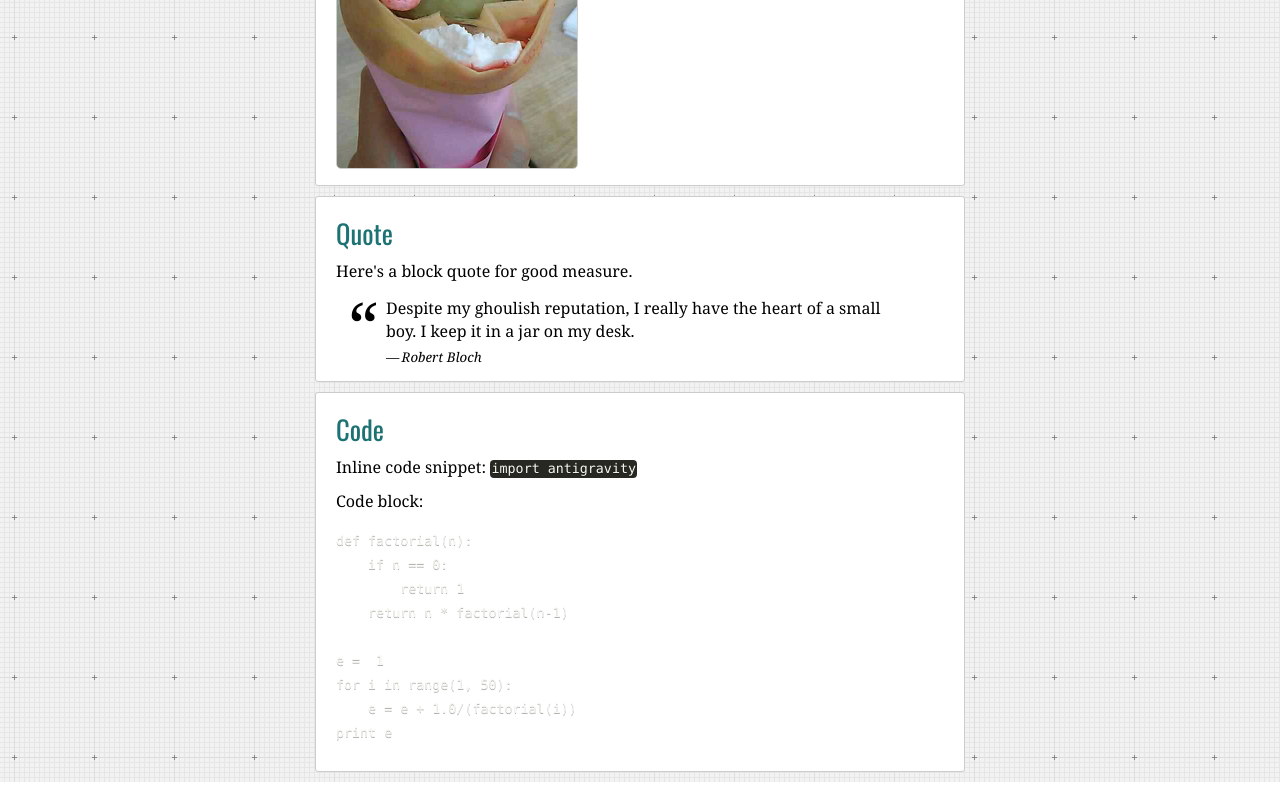
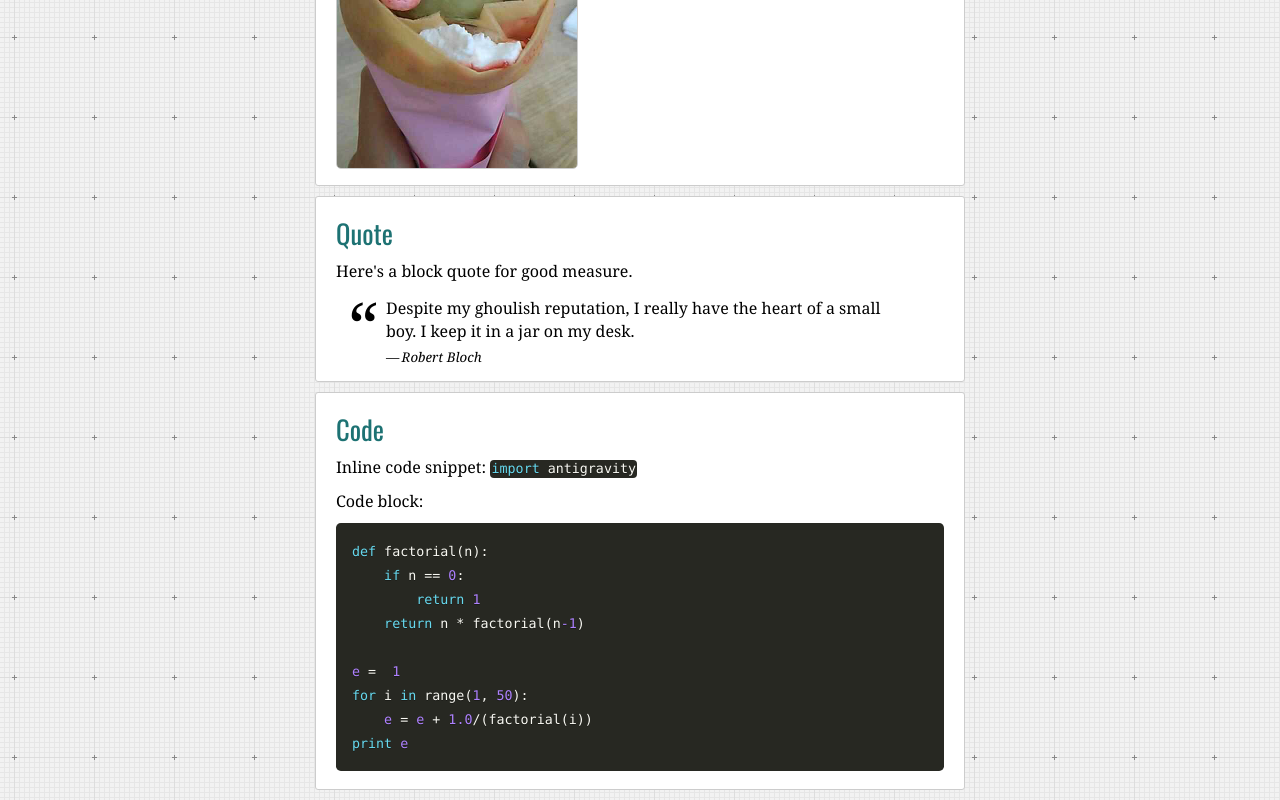
Before and after one commit to rodrigovalle/rodrigovalle.github.io, a plain HTML site: page index.html in a window 1280 px wide. Shown: the part 1018-1818 px from the top of the page. Drawn offline with nearby package versions, Linux system fonts and the light colour scheme.

Commit message:
Prism highlighter fix?

```diff
--- a/index.html
+++ b/index.html
@@ -7,7 +7,7 @@
     <link href='prism.css' rel='stylesheet'>
     <script src="http://ajax.googleapis.com/ajax/libs/jquery/2.1.1/jquery.min.js" defer></script>
     <script language='javascript' type='text/javascript' src='animation.js' defer></script>
-    <script src='prism.js' async></script>
+    <script src='prism.js' defer></script>
     <title>Testpage: HTML Showcase</title>
 </head>
 
```
